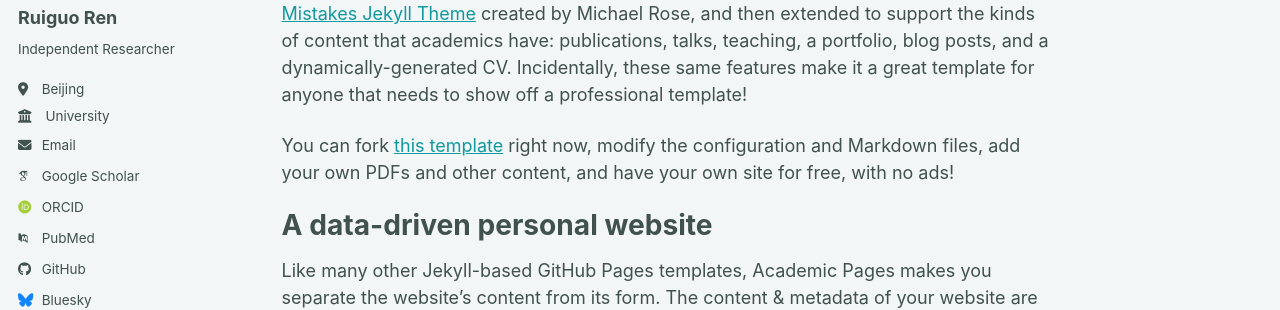
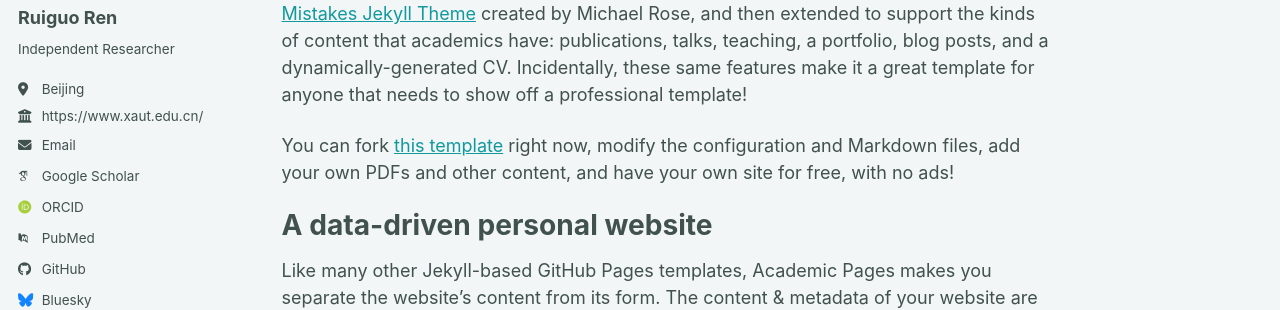
Before and after one commit to rgren-research/rgren-research.github.io, a Jekyll site: the page built from _pages/about.md, in a window 1280 px wide. Shown: the part 279-589 px from the top of the page. Built offline with Jekyll 4.4.1, drawn with Linux system fonts in a browser that asks for light colours; some web fonts are replaced; a script bundle is joined from its source files by our own code; library files that are not in the unit come from our copies.

Commit message:
Update _config.yml

```diff
--- a/_config.yml
+++ b/_config.yml
@@ -28,7 +28,7 @@
   pronouns         : # example: "she/her"
   bio              : "Independent Researcher"
   location         : "Beijing"
-  employer         : " University"
+  employer         : "https://www.xaut.edu.cn/"
   uri              : # URL
   email            : "studenttygsjtygmx@gmail.com"
 
```
